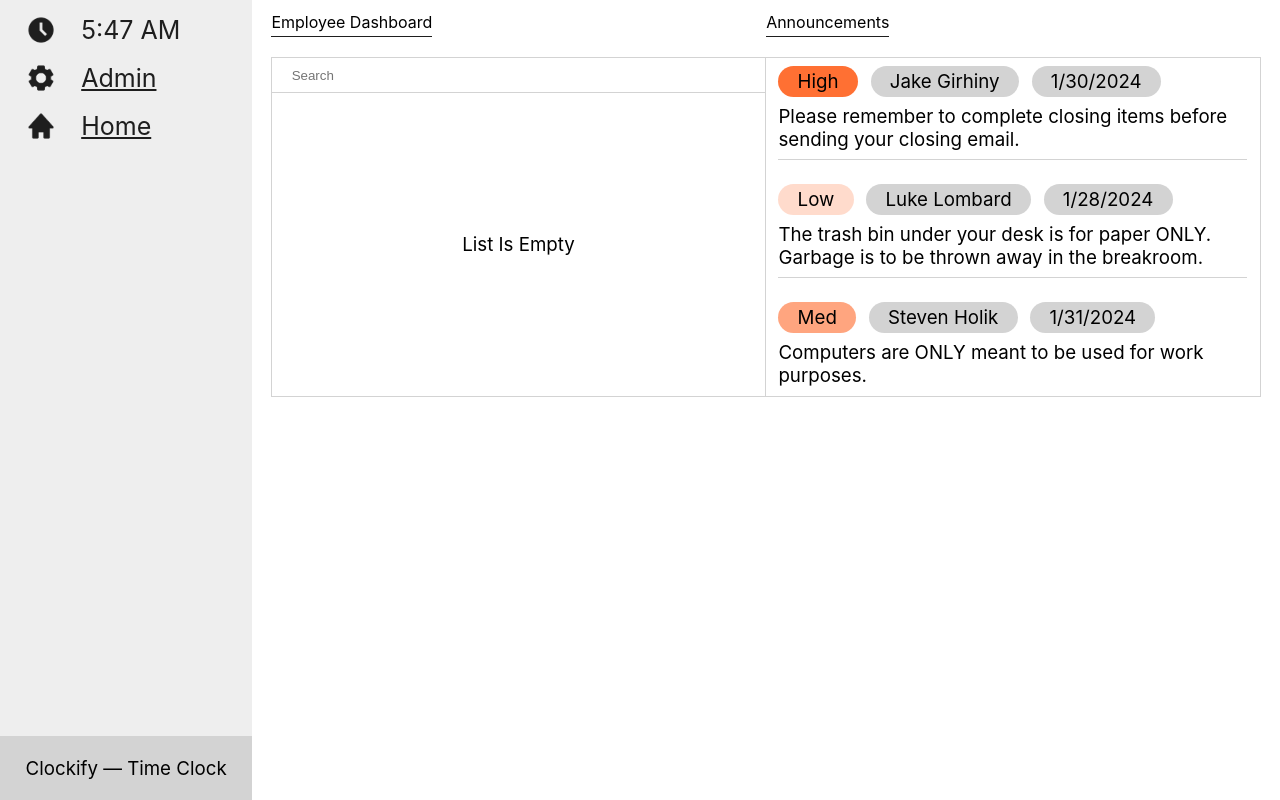
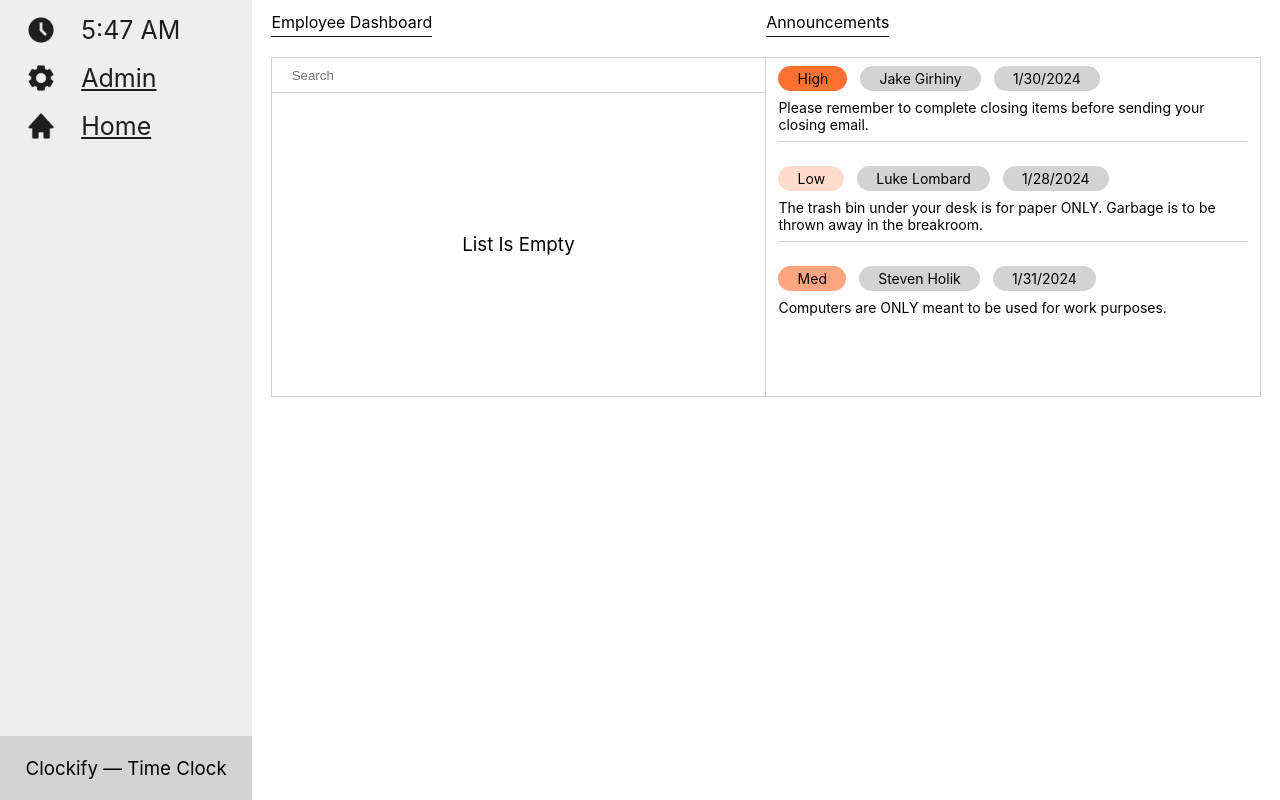
Before and after one commit to jegirhiny/time-clock, a React (Create React App) app: page / in a window 1280 px wide. Built offline with nearby package versions, Linux system fonts and the light colour scheme.

Commit message:
improved announcement component

```diff
--- a/src/components/message/message.component.jsx
+++ b/src/components/message/message.component.jsx
@@ -4,11 +4,11 @@ const Message = ({ author, priority, text, date}) => {
     return (
         <div className='message'>
             <div className='message-top'>
-                <h3 className={priority.toLowerCase()}>{priority}</h3>
-                <h3>{author}</h3>
-                <h3>{date}</h3>
+                <h4 className={priority.toLowerCase()}>{priority}</h4>
+                <h4>{author}</h4>
+                <h4>{date}</h4>
             </div>
-            <h3 className='message-bot'>{text}</h3>
+            <h4 className='message-bot'>{text}</h4>
         </div>
     )
 }
--- a/src/components/message/message.styles.css
+++ b/src/components/message/message.styles.css
@@ -15,7 +15,7 @@
     display: flex;
 }
 
-.message-top > h3:not(:first-child) {
+.message-top > h4:not(:first-child) {
     margin-left: 1vw;
 }
 
@@ -29,6 +29,11 @@
     margin-top: 1vh;
 }
 
+.message h4 {
+    font-weight: 400;
+    font-size: 14px;
+}
+
 .high {
     background-color: rgb(255, 77, 0, 0.8);
 }
```
